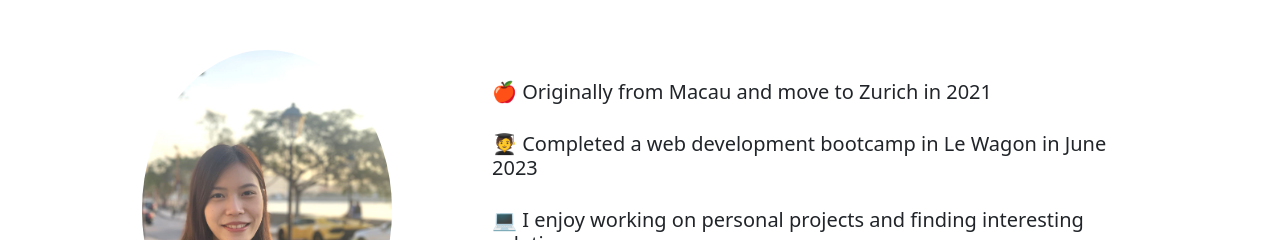
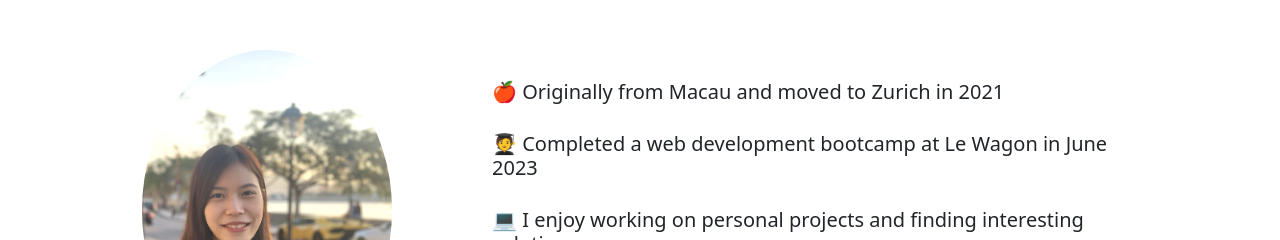
Before and after one commit to valenvwi/Portfolio, a React (Vite) app: page / in a window 1280 px wide. Shown: the part 779-1019 px from the top of the page. Built offline with nearby package versions, Linux system fonts and the light colour scheme.

Commit message:
Edit aboutMeContent

```diff
--- a/src/App/Home/AboutMe/AboutMeContent.jsx
+++ b/src/App/Home/AboutMe/AboutMeContent.jsx
@@ -1,8 +1,8 @@
 export const AboutMeContent = () => {
   return (
     <>
-      <h5>🍎 Originally from Macau and move to Zurich in 2021</h5>
-      <h5> 🧑‍🎓 Completed a web development bootcamp in Le Wagon in June 2023</h5>
+      <h5>🍎 Originally from Macau and moved to Zurich in 2021</h5>
+      <h5> 🧑‍🎓 Completed a web development bootcamp at Le Wagon in June 2023</h5>
       <h5>
         💻 I enjoy working on personal projects and finding interesting
         solutions
```
